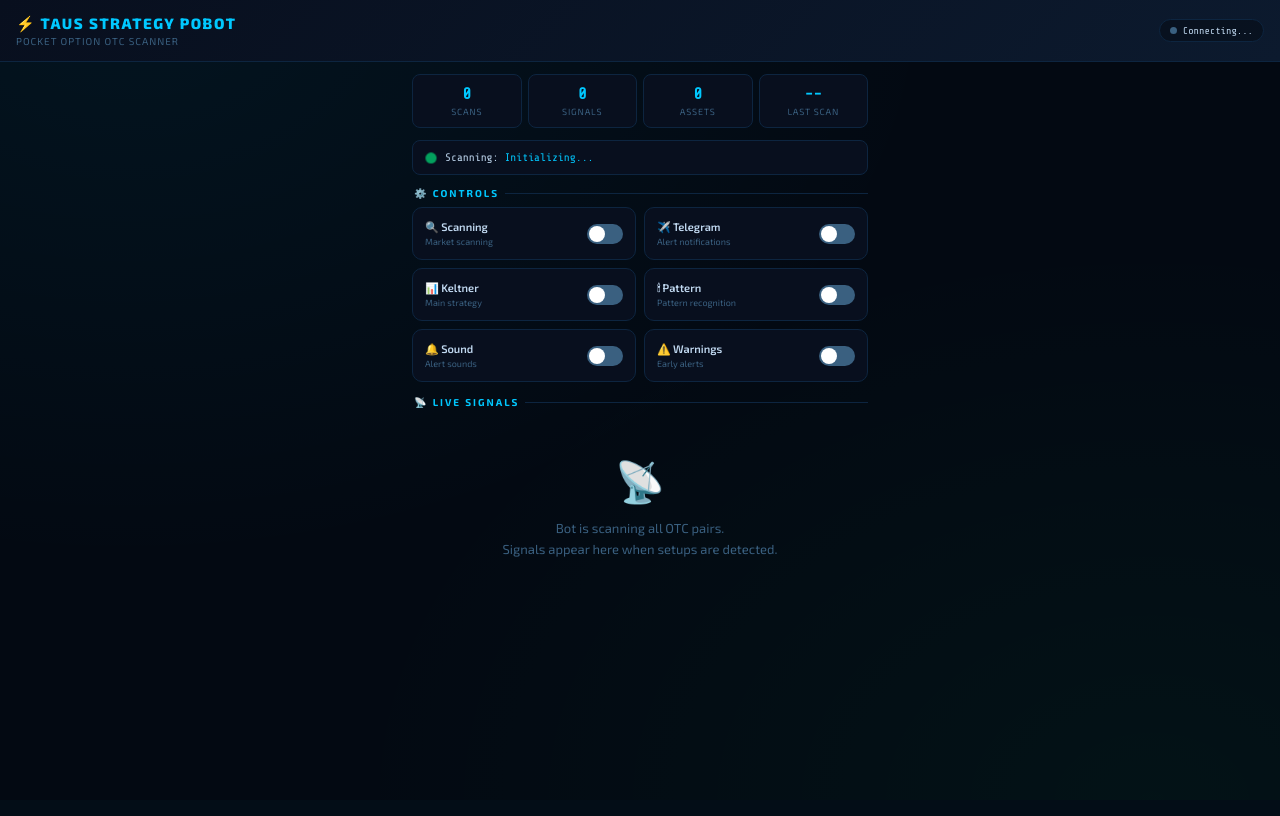
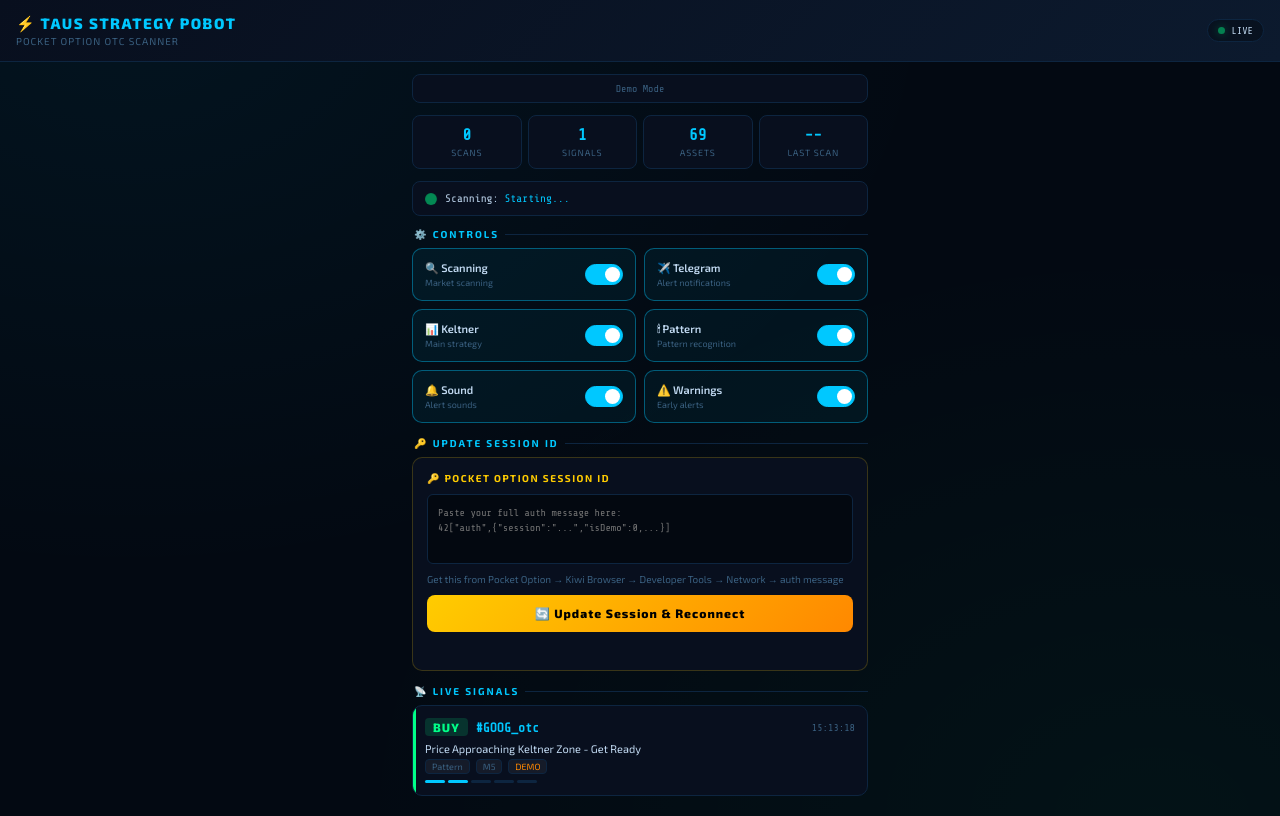
Before and after one commit to chimadikerobertbenznworu-ctrl/TAUsStrategyPObot, a Flask app: page / in a window 1280 px wide. Before the commit the page ends 557 px from the top, so only its background shows below. Run offline with Flask 3, Linux system fonts and the light colour scheme; some libraries are stand-ins or nearby versions.

Commit message:
Update index.html

```diff
--- a/templates/index.html
+++ b/templates/index.html
@@ -16,6 +16,7 @@
 body{background:var(--bg);color:var(--text);font-family:'Exo 2',sans-serif;min-height:100vh;
 background-image:radial-gradient(ellipse at 10% 0%,rgba(0,200,255,0.06) 0%,transparent 50%),
 radial-gradient(ellipse at 90% 100%,rgba(0,255,136,0.04) 0%,transparent 50%)}
+
 .header{background:linear-gradient(135deg,#080f1e,#0c1a2e);border-bottom:1px solid var(--border);
 padding:14px 16px;display:flex;align-items:center;justify-content:space-between;
 position:sticky;top:0;z-index:100}
@@ -27,43 +28,73 @@ font-family:'Share Tech Mono',monospace}
 .conn-dot{width:7px;height:7px;border-radius:50%;background:var(--dim);transition:all 0.3s}
 .conn-dot.on{background:var(--green);box-shadow:0 0 8px rgba(0,255,136,0.6);animation:blink 2s infinite}
 .conn-dot.off{background:var(--red)}
-@keyframes blink{0%,100%{opacity:1}50%{opacity:0.5}}
+.conn-dot.connecting{background:var(--yellow);animation:blink 1s infinite}
+@keyframes blink{0%,100%{opacity:1}50%{opacity:0.4}}
+
 .body{padding:12px;max-width:480px;margin:0 auto}
+
 .stats-bar{display:grid;grid-template-columns:repeat(4,1fr);gap:6px;margin-bottom:12px}
 .stat-card{background:var(--panel);border:1px solid var(--border);border-radius:8px;padding:10px 6px;text-align:center}
 .stat-card .sv{font-family:'Share Tech Mono',monospace;font-size:16px;font-weight:bold;color:var(--accent)}
 .stat-card .sl{font-size:9px;color:var(--dim);text-transform:uppercase;letter-spacing:0.8px;margin-top:3px}
+
 .sec-title{font-size:10px;font-weight:700;color:var(--accent);letter-spacing:2px;text-transform:uppercase;
 margin-bottom:8px;padding-left:2px;display:flex;align-items:center;gap:6px}
 .sec-title::after{content:'';flex:1;height:1px;background:var(--border)}
+
 .toggle-grid{display:grid;grid-template-columns:1fr 1fr;gap:8px;margin-bottom:14px}
 .toggle-card{background:var(--panel);border:1px solid var(--border);border-radius:10px;padding:12px;
-display:flex;align-items:center;justify-content:space-between;cursor:pointer;transition:all 0.2s;user-select:none}
-.toggle-card:active{transform:scale(0.97)}
-.toggle-card.active{border-color:rgba(0,200,255,0.3);background:rgba(0,200,255,0.05)}
+display:flex;align-items:center;justify-content:space-between;cursor:pointer;transition:all 0.2s;
+user-select:none;-webkit-user-select:none}
+.toggle-card:active{transform:scale(0.96)}
+.toggle-card.active{border-color:rgba(0,200,255,0.4);background:rgba(0,200,255,0.06)}
 .toggle-info .tl{font-size:11px;font-weight:600;color:var(--text)}
 .toggle-info .ts{font-size:9px;color:var(--dim);margin-top:2px}
-.toggle-sw{width:36px;height:20px;background:var(--dim);border-radius:10px;position:relative;transition:background 0.3s;flex-shrink:0}
-.toggle-sw::after{content:'';position:absolute;width:16px;height:16px;background:white;border-radius:50%;top:2px;left:2px;transition:left 0.3s}
-.toggle-sw.on{background:var(--accent)}
-.toggle-sw.on::after{left:18px}
+.toggle-sw{width:38px;height:21px;background:rgba(255,255,255,0.1);border:1px solid var(--border);
+border-radius:11px;position:relative;transition:all 0.3s;flex-shrink:0}
+.toggle-sw::after{content:'';position:absolute;width:15px;height:15px;background:#666;
+border-radius:50%;top:2px;left:2px;transition:all 0.3s}
+.toggle-sw.on{background:var(--accent);border-color:var(--accent)}
+.toggle-sw.on::after{left:19px;background:#fff}
+
 .scanning-bar{background:var(--panel);border:1px solid var(--border);border-radius:8px;
 padding:10px 14px;display:flex;align-items:center;gap:10px;margin-bottom:12px;
 font-family:'Share Tech Mono',monospace;font-size:11px}
-.scan-pulse{width:8px;height:8px;border-radius:50%;background:var(--green);animation:pulse 1.5s infinite;flex-shrink:0}
-@keyframes pulse{0%,100%{transform:scale(1);opacity:1}50%{transform:scale(1.4);opacity:0.6}}
-.scan-text{color:var(--text);flex:1}
+.scan-pulse{width:8px;height:8px;border-radius:50%;background:var(--green);
+animation:pulse 1.5s infinite;flex-shrink:0}
+@keyframes pulse{0%,100%{transform:scale(1);opacity:1}50%{transform:scale(1.5);opacity:0.5}}
+.scan-text{color:var(--text);flex:1;overflow:hidden;text-overflow:ellipsis;white-space:nowrap}
 .scan-asset{color:var(--accent)}
+
+/* SSID Panel */
+.ssid-panel{background:var(--panel);border:1px solid rgba(255,204,0,0.2);border-radius:10px;
+padding:14px;margin-bottom:14px}
+.ssid-panel .sp-title{font-size:10px;font-weight:700;color:var(--yellow);letter-spacing:1.5px;
+text-transform:uppercase;margin-bottom:10px}
+.ssid-panel textarea{width:100%;background:#030810;border:1px solid var(--border);border-radius:6px;
+color:var(--green);font-family:'Share Tech Mono',monospace;font-size:10px;padding:10px;
+resize:none;height:70px;outline:none;transition:border-color 0.2s;line-height:1.5}
+.ssid-panel textarea:focus{border-color:var(--yellow)}
+.ssid-panel .sp-hint{font-size:10px;color:var(--dim);margin:6px 0 10px}
+.ssid-btn{width:100%;padding:11px;background:linear-gradient(135deg,var(--yellow),#ff8800);
+border:none;border-radius:8px;color:#000;font-family:'Exo 2',sans-serif;font-size:12px;
+font-weight:800;letter-spacing:1px;cursor:pointer;transition:all 0.2s}
+.ssid-btn:active{transform:scale(0.97);opacity:0.85}
+.ssid-msg{font-size:11px;margin-top:8px;text-align:center;min-height:16px}
+.ssid-msg.ok{color:var(--green)}
+.ssid-msg.err{color:var(--red)}
+
+/* Signal cards */
 .signal-card{background:var(--panel);border:1px solid var(--border);border-radius:10px;
 padding:12px;margin-bottom:8px;animation:slideIn 0.3s ease;position:relative;overflow:hidden}
 .signal-card::before{content:'';position:absolute;left:0;top:0;bottom:0;width:3px}
 .signal-card.buy::before{background:var(--green)}
 .signal-card.sell::before{background:var(--red)}
-.signal-card.entry{border-color:rgba(255,204,0,0.3)}
-.signal-card.entry::after{content:'ENTER NOW';position:absolute;top:8px;right:8px;
-background:var(--yellow);color:#000;font-size:8px;font-weight:800;padding:2px 6px;
-border-radius:4px;letter-spacing:1px}
+.signal-card.entry{border-color:rgba(255,204,0,0.4)}
+.entry-tag{position:absolute;top:8px;right:8px;background:var(--yellow);color:#000;
+font-size:8px;font-weight:800;padding:2px 6px;border-radius:4px;letter-spacing:1px}
 @keyframes slideIn{from{opacity:0;transform:translateY(-8px)}to{opacity:1;transform:translateY(0)}}
+
 .signal-top{display:flex;align-items:center;gap:8px;margin-bottom:6px}
 .sig-dir{font-size:12px;font-weight:800;padding:2px 8px;border-radius:4px;letter-spacing:1px}
 .sig-dir.buy{background:rgba(0,255,136,0.15);color:var(--green)}
@@ -71,74 +102,98 @@ border-radius:4px;letter-spacing:1px}
 .sig-asset{font-family:'Share Tech Mono',monospace;font-size:13px;color:var(--accent);font-weight:bold}
 .sig-time{margin-left:auto;font-size:10px;color:var(--dim);font-family:'Share Tech Mono',monospace}
 .sig-level{font-size:11px;color:var(--text);margin-bottom:4px}
+.sig-meta{font-size:10px;display:flex;gap:6px;flex-wrap:wrap;margin-bottom:6px}
 .sig-badge{background:rgba(255,255,255,0.05);border:1px solid var(--border);border-radius:4px;
 padding:1px 6px;font-size:9px;color:var(--dim)}
-.sig-meta{font-size:10px;color:var(--dim);display:flex;gap:6px;flex-wrap:wrap;margin-bottom:6px}
 .level-bar{display:flex;gap:3px}
-.level-dot{width:20px;height:3px;border-radius:2px;background:var(--border);transition:background 0.3s}
+.level-dot{width:20px;height:3px;border-radius:2px;background:var(--border)}
 .level-dot.active{background:var(--accent)}
 .level-dot.entry-dot{background:var(--yellow)}
+
 .empty-state{text-align:center;padding:40px 20px;color:var(--dim)}
-.empty-state .ei{font-size:40px;margin-bottom:12px}
-.empty-state p{font-size:13px;line-height:1.6}
-.demo-banner{background:rgba(255,136,0,0.1);border:1px solid rgba(255,136,0,0.3);
+.empty-state .ei{font-size:36px;margin-bottom:10px}
+.empty-state p{font-size:12px;line-height:1.6}
+
+.demo-banner{background:rgba(255,136,0,0.08);border:1px solid rgba(255,136,0,0.25);
 border-radius:8px;padding:8px 12px;font-size:11px;color:var(--orange);
 margin-bottom:12px;text-align:center;display:none}
 .demo-banner.show{display:block}
+
+.status-bar{background:var(--panel);border:1px solid var(--border);border-radius:8px;
+padding:8px 12px;margin-bottom:12px;font-size:10px;color:var(--dim);
+font-family:'Share Tech Mono',monospace;text-align:center}
 </style>
 </head>
 <body>
+
 <div class="header">
   <div class="header-left">
     <h1>⚡ TAUs Strategy PObot</h1>
     <p>POCKET OPTION OTC SCANNER</p>
   </div>
   <div class="conn-badge">
-    <div class="conn-dot" id="connDot"></div>
-    <span id="connText">--</span>
+    <div class="conn-dot connecting" id="connDot"></div>
+    <span id="connText">Connecting...</span>
   </div>
 </div>
+
 <div class="body">
+
   <div class="demo-banner" id="demoBanner">
-    ⚠️ DEMO MODE — Add PO_SSID in Render environment variables to connect live
+    ⚠️ DEMO MODE — Paste fresh SSID below to connect live
   </div>
+
+  <div class="status-bar" id="statusBar">Initializing...</div>
+
   <div class="stats-bar">
     <div class="stat-card"><div class="sv" id="scanCount">0</div><div class="sl">Scans</div></div>
     <div class="stat-card"><div class="sv" id="signalCount">0</div><div class="sl">Signals</div></div>
     <div class="stat-card"><div class="sv" id="assetCount">0</div><div class="sl">Assets</div></div>
     <div class="stat-card"><div class="sv" id="lastScan">--</div><div class="sl">Last Scan</div></div>
   </div>
+
   <div class="scanning-bar">
     <div class="scan-pulse"></div>
-    <div class="scan-text">Scanning: <span class="scan-asset" id="currentAsset">Initializing...</span></div>
+    <div class="scan-text">Scanning: <span class="scan-asset" id="currentAsset">Starting...</span></div>
   </div>
+
   <div class="sec-title">⚙️ Controls</div>
   <div class="toggle-grid">
-    <div class="toggle-card" onclick="toggle('scanning')">
+    <div class="toggle-card" id="card-scanning" onclick="toggle('scanning')">
       <div class="toggle-info"><div class="tl">🔍 Scanning</div><div class="ts">Market scanning</div></div>
       <div class="toggle-sw" id="sw-scanning"></div>
     </div>
-    <div class="toggle-card" onclick="toggle('telegram_alerts')">
+    <div class="toggle-card" id="card-telegram_alerts" onclick="toggle('telegram_alerts')">
       <div class="toggle-info"><div class="tl">✈️ Telegram</div><div class="ts">Alert notifications</div></div>
       <div class="toggle-sw" id="sw-telegram_alerts"></div>
     </div>
-    <div class="toggle-card" onclick="toggle('main_strategy')">
+    <div class="toggle-card" id="card-main_strategy" onclick="toggle('main_strategy')">
       <div class="toggle-info"><div class="tl">📊 Keltner</div><div class="ts">Main strategy</div></div>
       <div class="toggle-sw" id="sw-main_strategy"></div>
     </div>
-    <div class="toggle-card" onclick="toggle('pattern_strategy')">
+    <div class="toggle-card" id="card-pattern_strategy" onclick="toggle('pattern_strategy')">
       <div class="toggle-info"><div class="tl">🕯 Pattern</div><div class="ts">Pattern recognition</div></div>
       <div class="toggle-sw" id="sw-pattern_strategy"></div>
     </div>
-    <div class="toggle-card" onclick="toggle('sound_alerts')">
+    <div class="toggle-card" id="card-sound_alerts" onclick="toggle('sound_alerts')">
       <div class="toggle-info"><div class="tl">🔔 Sound</div><div class="ts">Alert sounds</div></div>
       <div class="toggle-sw" id="sw-sound_alerts"></div>
     </div>
-    <div class="toggle-card" onclick="toggle('setup_warnings')">
+    <div class="toggle-card" id="card-setup_warnings" onclick="toggle('setup_warnings')">
       <div class="toggle-info"><div class="tl">⚠️ Warnings</div><div class="ts">Early alerts</div></div>
       <div class="toggle-sw" id="sw-setup_warnings"></div>
     </div>
   </div>
+
+  <div class="sec-title">🔑 Update Session ID</div>
+  <div class="ssid-panel">
+    <div class="sp-title">🔑 Pocket Option Session ID</div>
+    <textarea id="ssidInput" placeholder='Paste your full auth message here:&#10;42["auth",{"session":"...","isDemo":0,...}]'></textarea>
+    <div class="sp-hint">Get this from Pocket Option → Kiwi Browser → Developer Tools → Network → auth message</div>
+    <button class="ssid-btn" onclick="updateSSID()">🔄 Update Session & Reconnect</button>
+    <div class="ssid-msg" id="ssidMsg"></div>
+  </div>
+
   <div class="sec-title">📡 Live Signals</div>
   <div id="signalFeed">
     <div class="empty-state">
@@ -146,132 +201,224 @@ margin-bottom:12px;text-align:center;display:none}
       <p>Bot is scanning all OTC pairs.<br>Signals appear here when setups are detected.</p>
     </div>
   </div>
+
 </div>
+
 <script>
 const socket = io();
 let state = {};
 let signalCount = 0;
 
+// Load initial state
+fetch('/api/state').then(r => r.json()).then(data => {
+  state = data;
+  updateAllToggles();
+  document.getElementById('scanCount').textContent = data.scan_count || 0;
+  document.getElementById('lastScan').textContent = data.last_scan || '--';
+  document.getElementById('assetCount').textContent = data.assets_loaded || 0;
+  document.getElementById('statusBar').textContent = data.connection_status || 'Starting...';
+  if (data.signals && data.signals.length > 0) {
+    document.getElementById('signalFeed').innerHTML = '';
+    data.signals.forEach(s => addSignalCard(s));
+    signalCount = data.signals.length;
+    document.getElementById('signalCount').textContent = signalCount;
+  }
+  updateConnectionUI(data.connected, data.connection_status);
+}).catch(e => console.log('State load error:', e));
+
+// Socket events
 socket.on('connect', () => {
-  fetch('/api/state').then(r=>r.json()).then(data=>{
-    state = data;
-    updateAllToggles();
-    document.getElementById('scanCount').textContent = data.scan_count||0;
-    document.getElementById('lastScan').textContent = data.last_scan||'--';
-    document.getElementById('assetCount').textContent = data.assets_loaded||0;
-    if(data.signals&&data.signals.length>0){
-      document.getElementById('signalFeed').innerHTML='';
-      data.signals.forEach(s=>addSignalCard(s));
-      signalCount=data.signals.length;
-      document.getElementById('signalCount').textContent=signalCount;
-    }
+  console.log('Socket connected');
+});
+
+socket.on('status_update', (data) => {
+  updateConnectionUI(data.connected, data.status);
+  if (data.demo_mode) {
+    document.getElementById('demoBanner').classList.add('show');
+  }
+  if (data.connected && !data.demo_mode) {
+    document.getElementById('demoBanner').classList.remove('show');
+  }
+});
+
+socket.on('new_signal', (signal) => {
+  const empty = document.querySelector('.empty-state');
+  if (empty) empty.remove();
+  addSignalCard(signal);
+  signalCount++;
+  document.getElementById('signalCount').textContent = signalCount;
+  if (state.sound_alerts) playAlert(signal.entry);
+});
+
+socket.on('scan_update', (data) => {
+  document.getElementById('scanCount').textContent = data.scan_count || 0;
+  document.getElementById('lastScan').textContent = data.last_scan || '--';
+  if (data.asset) document.getElementById('currentAsset').textContent = data.asset;
+});
+
+socket.on('assets_loaded', (data) => {
+  document.getElementById('assetCount').textContent = data.count || 0;
+});
+
+socket.on('state_update', (data) => {
+  Object.assign(state, data);
+  Object.keys(data).forEach(k => {
+    if (typeof data[k] === 'boolean') updateToggle(k, data[k]);
   });
 });
 
-socket.on('status_update',(data)=>{
-  const dot=document.getElementById('connDot');
-  const txt=document.getElementById('connText');
-  if(data.connected){
-    dot.className='conn-dot on';
-    txt.textContent=data.demo_mode?'DEMO':'LIVE';
-    if(data.demo_mode)document.getElementById('demoBanner').classList.add('show');
-  }else{dot.className='conn-dot off';txt.textContent='OFF';}
-});
+// Connection UI
+function updateConnectionUI(connected, status) {
+  const dot = document.getElementById('connDot');
+  const txt = document.getElementById('connText');
+  const bar = document.getElementById('statusBar');
+  if (connected) {
+    dot.className = 'conn-dot on';
+    txt.textContent = 'LIVE';
+  } else if (status && status.toLowerCase().includes('connect')) {
+    dot.className = 'conn-dot connecting';
+    txt.textContent = 'Connecting';
+  } else {
+    dot.className = 'conn-dot off';
+    txt.textContent = 'OFF';
+  }
+  if (status) bar.textContent = status;
+}
 
-socket.on('assets_loaded',(data)=>{
-  document.getElementById('assetCount').textContent=data.count;
-});
+// Toggle functions
+function toggle(key) {
+  fetch('/api/toggle', {
+    method: 'POST',
+    headers: {'Content-Type': 'application/json'},
+    body: JSON.stringify({key: key})
+  })
+  .then(r => r.json())
+  .then(data => {
+    if (data.success) {
+      state[key] = data.value;
+      updateToggle(key, data.value);
+    }
+  })
+  .catch(e => console.log('Toggle error:', e));
+}
 
-socket.on('new_signal',(signal)=>{
-  const empty=document.querySelector('.empty-state');
-  if(empty)empty.remove();
-  addSignalCard(signal);
-  signalCount++;
-  document.getElementById('signalCount').textContent=signalCount;
-  if(state.sound_alerts)playAlert(signal.entry);
-});
-
-socket.on('scan_update',(data)=>{
-  document.getElementById('scanCount').textContent=data.scan_count;
-  document.getElementById('lastScan').textContent=data.last_scan;
-  document.getElementById('currentAsset').textContent=data.asset;
-});
-
-socket.on('state_update',(data)=>{
-  Object.assign(state,data);
-  updateAllToggles();
-});
-
-function toggle(key){
-  fetch('/api/toggle',{method:'POST',headers:{'Content-Type':'application/json'},
-    body:JSON.stringify({key})}).then(r=>r.json()).then(data=>{
-    if(data.success){state[key]=data.value;updateToggle(key,data.value);}
+function updateAllToggles() {
+  const keys = ['scanning','telegram_alerts','sound_alerts','main_strategy','pattern_strategy','setup_warnings'];
+  keys.forEach(k => {
+    if (typeof state[k] !== 'undefined') updateToggle(k, state[k]);
   });
 }
 
-function updateAllToggles(){
-  ['scanning','telegram_alerts','sound_alerts','main_strategy','pattern_strategy','setup_warnings']
-    .forEach(k=>updateToggle(k,state[k]));
+function updateToggle(key, val) {
+  const sw = document.getElementById('sw-' + key);
+  const card = document.getElementById('card-' + key);
+  if (sw) sw.className = 'toggle-sw' + (val ? ' on' : '');
+  if (card) card.className = 'toggle-card' + (val ? ' active' : '');
 }
 
-function updateToggle(key,val){
-  const sw=document.getElementById(`sw-${key}`);
-  if(!sw)return;
-  sw.className='toggle-sw'+(val?' on':'');
-  const card=sw.closest('.toggle-card');
-  if(card)card.className='toggle-card'+(val?' active':'');
+// SSID Update
+function updateSSID() {
+  const ssid = document.getElementById('ssidInput').value.trim();
+  const msg = document.getElementById('ssidMsg');
+  if (!ssid) {
+    msg.className = 'ssid-msg err';
+    msg.textContent = '❌ Please paste your session message first';
+    return;
+  }
+  if (!ssid.includes('session') && !ssid.includes('auth')) {
+    msg.className = 'ssid-msg err';
+    msg.textContent = '❌ This does not look like a valid auth message';
+    return;
+  }
+  msg.className = 'ssid-msg';
+  msg.textContent = '⏳ Updating and reconnecting...';
+  fetch('/api/update_ssid', {
+    method: 'POST',
+    headers: {'Content-Type': 'application/json'},
+    body: JSON.stringify({ssid: ssid})
+  })
+  .then(r => r.json())
+  .then(data => {
+    if (data.success) {
+      msg.className = 'ssid-msg ok';
+      msg.textContent = '✅ ' + data.message;
+      document.getElementById('ssidInput').value = '';
+    } else {
+      msg.className = 'ssid-msg err';
+      msg.textContent = '❌ ' + (data.message || 'Update failed');
+    }
+  })
+  .catch(e => {
+    msg.className = 'ssid-msg err';
+    msg.textContent = '❌ Error: ' + e.message;
+  });
 }
 
-function addSignalCard(signal){
-  const feed=document.getElementById('signalFeed');
-  const isEntry=signal.entry;
-  const isBuy=signal.direction==='BUY';
-  const level=signal.level||1;
-  const card=document.createElement('div');
-  card.className=`signal-card ${isBuy?'buy':'sell'} ${isEntry?'entry':''}`;
-  let dots='';
-  for(let i=1;i<=5;i++){
-    let cls='level-dot';
-    if(i<=level)cls+=isEntry?' entry-dot':' active';
-    dots+=`<div class="${cls}"></div>`;
+// Signal card
+function addSignalCard(signal) {
+  const feed = document.getElementById('signalFeed');
+  const isEntry = signal.entry;
+  const isBuy = signal.direction === 'BUY';
+  const level = signal.level || 1;
+  const stratLabel = signal.strategy === 'main' ? 'Keltner' : 'Pattern';
+
+  let dots = '';
+  for (let i = 1; i <= 5; i++) {
+    let cls = 'level-dot';
+    if (i <= level) cls += isEntry ? ' entry-dot' : ' active';
+    dots += '<div class="' + cls + '"></div>';
   }
-  const stratLabel=signal.strategy==='main'?'Keltner':'Pattern';
-  const patternInfo=signal.pattern_type?
-    `<span class="sig-badge">${signal.pattern_type}</span><span class="sig-badge">${signal.ratio}%</span>`:'';
-  const demoTag=signal.demo?'<span class="sig-badge" style="color:var(--orange)">DEMO</span>':'';
-  card.innerHTML=`
-    <div class="signal-top">
-      <span class="sig-dir ${isBuy?'buy':'sell'}">${signal.direction}</span>
-      <span class="sig-asset">${signal.asset}</span>
-      <span class="sig-time">${signal.time||'--'}</span>
-    </div>
-    <div class="sig-level">${signal.level_name}</div>
-    <div class="sig-meta">
-      <span class="sig-badge">${stratLabel}</span>
-      <span class="sig-badge">M5</span>
-      ${patternInfo}${demoTag}
-    </div>
-    <div class="level-bar">${dots}</div>`;
-  feed.insertBefore(card,feed.firstChild);
-  while(feed.children.length>30)feed.removeChild(feed.lastChild);
+
+  const patternInfo = signal.pattern_type ?
+    '<span class="sig-badge">' + signal.pattern_type + '</span>' +
+    '<span class="sig-badge">' + signal.ratio + '%</span>' : '';
+
+  const stochInfo = signal.stoch_k ?
+    '<span class="sig-badge">K:' + signal.stoch_k + ' D:' + signal.stoch_d + '</span>' : '';
+
+  const demoTag = signal.demo ?
+    '<span class="sig-badge" style="color:var(--orange)">DEMO</span>' : '';
+
+  const entryTag = isEntry ?
+    '<div class="entry-tag">ENTER NOW</div>' : '';
+
+  const card = document.createElement('div');
+  card.className = 'signal-card ' + (isBuy ? 'buy' : 'sell') + (isEntry ? ' entry' : '');
+  card.innerHTML =
+    entryTag +
+    '<div class="signal-top">' +
+      '<span class="sig-dir ' + (isBuy ? 'buy' : 'sell') + '">' + signal.direction + '</span>' +
+      '<span class="sig-asset">' + signal.asset + '</span>' +
+      '<span class="sig-time">' + (signal.time || '--') + '</span>' +
+    '</div>' +
+    '<div class="sig-level">' + signal.level_name + '</div>' +
+    '<div class="sig-meta">' +
+      '<span class="sig-badge">' + stratLabel + '</span>' +
+      '<span class="sig-badge">M5</span>' +
+      patternInfo + stochInfo + demoTag +
+    '</div>' +
+    '<div class="level-bar">' + dots + '</div>';
+
+  feed.insertBefore(card, feed.firstChild);
+  while (feed.children.length > 30) feed.removeChild(feed.lastChild);
 }
 
-function playAlert(isEntry){
-  try{
-    const ctx=new(window.AudioContext||window.webkitAudioContext)();
-    const osc=ctx.createOscillator();
-    const gain=ctx.createGain();
-    osc.connect(gain);gain.connect(ctx.destination);
-    osc.frequency.setValueAtTime(isEntry?880:440,ctx.currentTime);
-    osc.frequency.setValueAtTime(isEntry?1100:550,ctx.currentTime+0.1);
-    gain.gain.setValueAtTime(0.3,ctx.currentTime);
-    gain.gain.exponentialRampToValueAtTime(0.001,ctx.currentTime+0.4);
-    osc.start(ctx.currentTime);osc.stop(ctx.currentTime+0.4);
-  }catch(e){}
+// Sound alert
+function playAlert(isEntry) {
+  try {
+    const ctx = new (window.AudioContext || window.webkitAudioContext)();
+    const osc = ctx.createOscillator();
+    const gain = ctx.createGain();
+    osc.connect(gain);
+    gain.connect(ctx.destination);
+    osc.frequency.setValueAtTime(isEntry ? 880 : 440, ctx.currentTime);
+    osc.frequency.setValueAtTime(isEntry ? 1100 : 550, ctx.currentTime + 0.15);
+    gain.gain.setValueAtTime(0.3, ctx.currentTime);
+    gain.gain.exponentialRampToValueAtTime(0.001, ctx.currentTime + 0.5);
+    osc.start(ctx.currentTime);
+    osc.stop(ctx.currentTime + 0.5);
+  } catch(e) {}
 }
-
-document.getElementById('connDot').className='conn-dot';
-document.getElementById('connText').textContent='Connecting...';
 </script>
 </body>
 </html>
```
